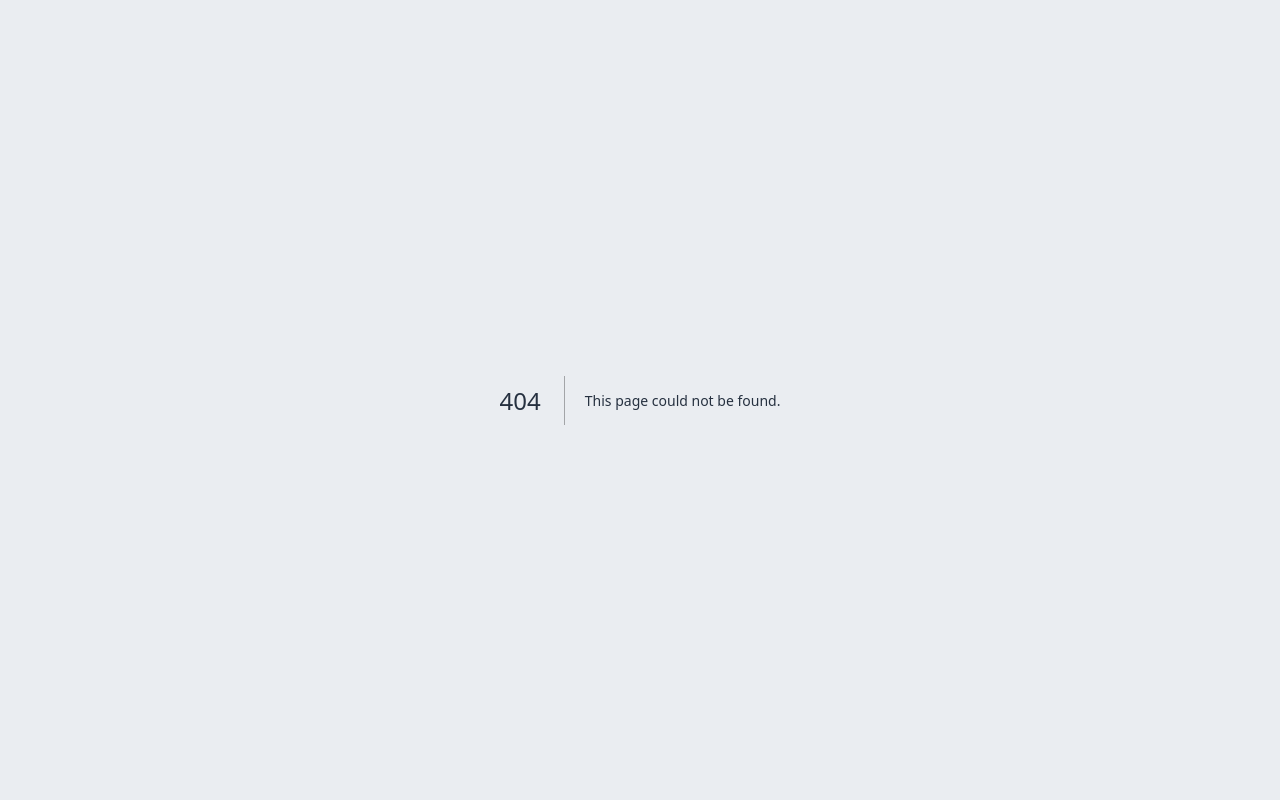
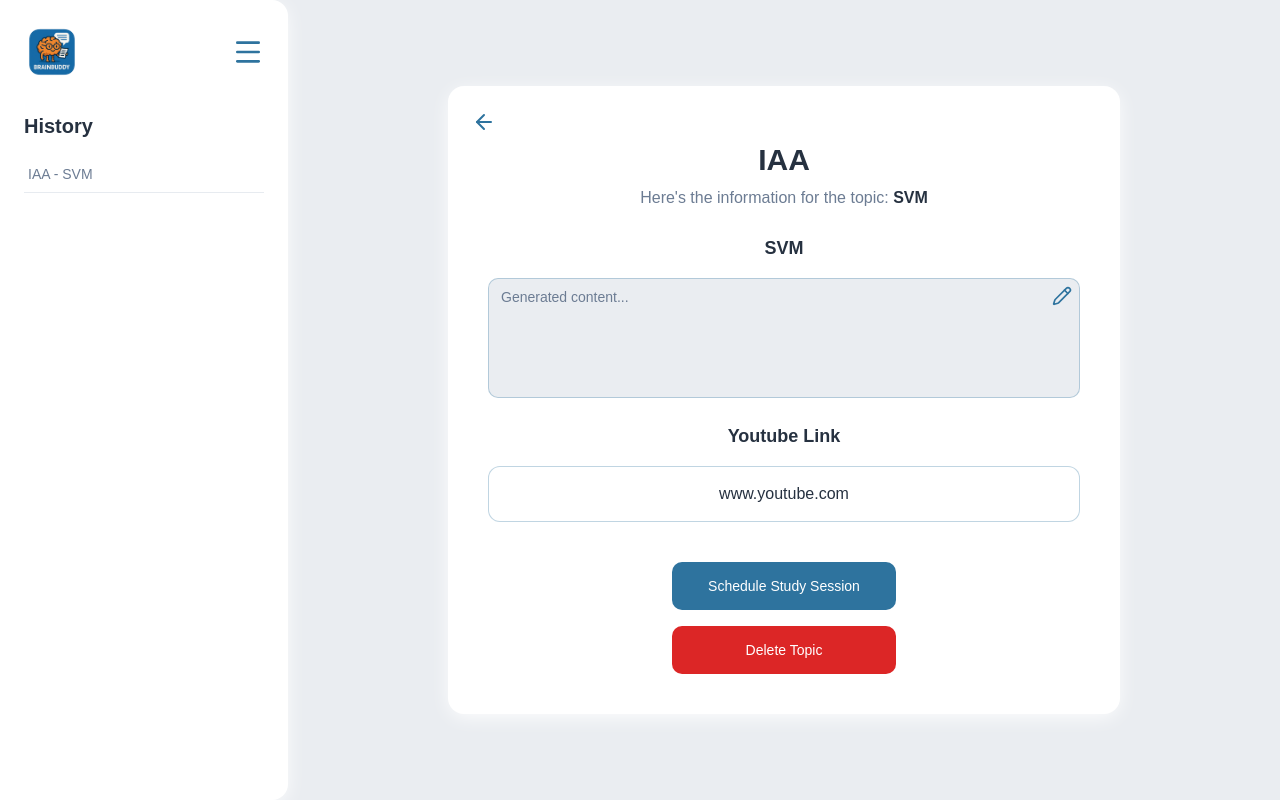
Before and after one commit to beatrizzfcosta/BrainBuddy, a Next.js app in the folder frontend/: page /topic/1 in a window 1280 px wide. Before the commit this address had no page. Built offline with nearby package versions, Linux system fonts and the light colour scheme.

Commit message:
feat(frontend): implement topic detail page with read-only content and edit mode

```diff
--- /dev/null
+++ b/frontend/app/components/ui/textarea.tsx
@@ -0,0 +1,21 @@
+import * as React from "react";
+
+import { cn } from "@/lib/utils";
+
+export interface TextareaProps extends React.TextareaHTMLAttributes<HTMLTextAreaElement> {}
+
+const Textarea = React.forwardRef<HTMLTextAreaElement, TextareaProps>(({ className, ...props }, ref) => {
+  return (
+    <textarea
+      className={cn(
+        "flex min-h-[80px] w-full rounded-md border border-input bg-background px-3 py-2 text-sm ring-offset-background placeholder:text-muted-foreground focus-visible:outline-none focus-visible:ring-2 focus-visible:ring-ring focus-visible:ring-offset-2 disabled:cursor-not-allowed disabled:opacity-50",
+        className,
+      )}
+      ref={ref}
+      {...props}
+    />
+  );
+});
+Textarea.displayName = "Textarea";
+
+export { Textarea };
--- a/frontend/app/subject/[id]/page.tsx
+++ b/frontend/app/subject/[id]/page.tsx
@@ -37,7 +37,11 @@ export default function SubjectDetailPage() {
 
   const handleBack = () => router.push("/homepage");
 
-  const handleSearch = () => console.log("Search topic:", selectedTopic);
+ const handleSearch = () => {
+  if (!selectedTopic) return;
+  router.push(`/topic/${selectedTopic}`);
+};
+
  const handleCreateTopic = () => router.push(`/newtopic`);
   const handleDeleteSubject = () => console.log("Delete subject:", id);
 
--- /dev/null
+++ b/frontend/app/topic/[topicId]/page.tsx
@@ -0,0 +1,139 @@
+"use client";
+
+import { ArrowLeft, ExternalLink } from "lucide-react";
+import { useParams, useRouter } from "next/navigation";
+import { useState } from "react";
+import Sidebar from "@/app/components/SideBar";
+import { Button } from "@/app/components/ui/button";
+import { Input } from "@/app/components/ui/input";
+import { Textarea } from "@/app/components/ui/textarea";
+import { HistoryItem } from "@/app/types";
+import { Pencil, Edit3 } from "lucide-react";
+
+export default function TopicDetailPage() {
+  const router = useRouter();
+  const params = useParams();
+
+  const topicId = params?.topicId as string;
+  const subjectId = params?.id as string;
+
+  //Read-only state control
+  const [isEditing, setIsEditing] = useState(false);
+
+  const [content, setContent] = useState("");
+  const [youtubeLink, setYoutubeLink] = useState("www.youtube.com");
+
+  const mockHistory: HistoryItem[] = [
+    { id: "1", subjectAbbr: "IAA", topicName: "SVM" },
+  ];
+
+  const mockTopic = {
+    id: topicId,
+    name: "SVM",
+    subjectName: "IAA",
+    generatedContent: "",
+  };
+
+  const handleBack = () => router.push(`/subject/${subjectId}`);
+
+  const handleScheduleSession = () =>
+    console.log("Schedule study session for topic:", topicId);
+
+  const handleDeleteTopic = () => console.log("Delete topic:", topicId);
+
+  const handleEditContent = () => {
+    setIsEditing(true);
+  };
+
+  return (
+    <div className="min-h-screen bg-background flex pl-72">
+
+      <Sidebar history={mockHistory} />
+
+      <main className="flex-1 p-6 flex items-center justify-center">
+        <div className="bg-card rounded-2xl shadow-card p-10 w-full max-w-2xl relative">
+
+          {/* Back button */}
+          <button
+            onClick={handleBack}
+            className="absolute top-6 left-6 text-primary hover:text-primary/80 transition-colors"
+          >
+            <ArrowLeft size={24} />
+          </button>
+
+          {/* Title */}
+          <div className="text-center mb-6 mt-4">
+            <h1 className="text-3xl font-bold text-foreground mb-2">
+              {mockTopic.subjectName}
+            </h1>
+            <p className="text-muted-foreground">
+              Here's the information for the topic:{" "}
+              <span className="font-bold text-foreground">{mockTopic.name}</span>
+            </p>
+          </div>
+
+          {/* Content Section */}
+          <div className="space-y-6">
+            <div>
+              <h2 className="text-foreground font-bold text-lg text-center mb-4">
+                {mockTopic.name}
+              </h2>
+
+              <div className="relative">
+                <Textarea
+                  value={content}
+                  onChange={(e) => setContent(e.target.value)}
+                  placeholder="Generated content..."
+                  className="min-h-[120px] border-primary/30 pr-14 resize-none"
+                  readOnly={!isEditing}
+                />
+
+                {/* EDIT Button */}
+                <button
+            onClick={handleEditContent}
+            className="absolute top-2 right-2 text-primary hover:text-primary/80 transition-colors">
+            <Pencil size={20} />
+                </button>
+              </div>
+            </div>
+
+            {/* Link section */}
+            <div>
+              <h2 className="text-foreground font-bold text-lg text-center mb-4">
+                Youtube Link
+              </h2>
+
+              <Input
+                value={youtubeLink}
+                onChange={(e) => setYoutubeLink(e.target.value)}
+                placeholder="www.youtube.com"
+                className="border-primary/30 text-center"
+              />
+            </div>
+
+            {/* Action Buttons */}
+            <div className="flex flex-col items-center gap-4 pt-4">
+              <Button
+                onClick={handleScheduleSession}
+                size="lg"
+                className="w-56 bg-primary hover:bg-primary/90"
+              >
+                Schedule Study Session
+              </Button>
+
+              <Button
+                onClick={handleDeleteTopic}
+                size="lg"
+                variant="destructive"
+                className="w-56"
+              >
+                Delete Topic
+              </Button>
+            </div>
+          </div>
+
+        </div>
+      </main>
+    </div>
+  );
+}
```
